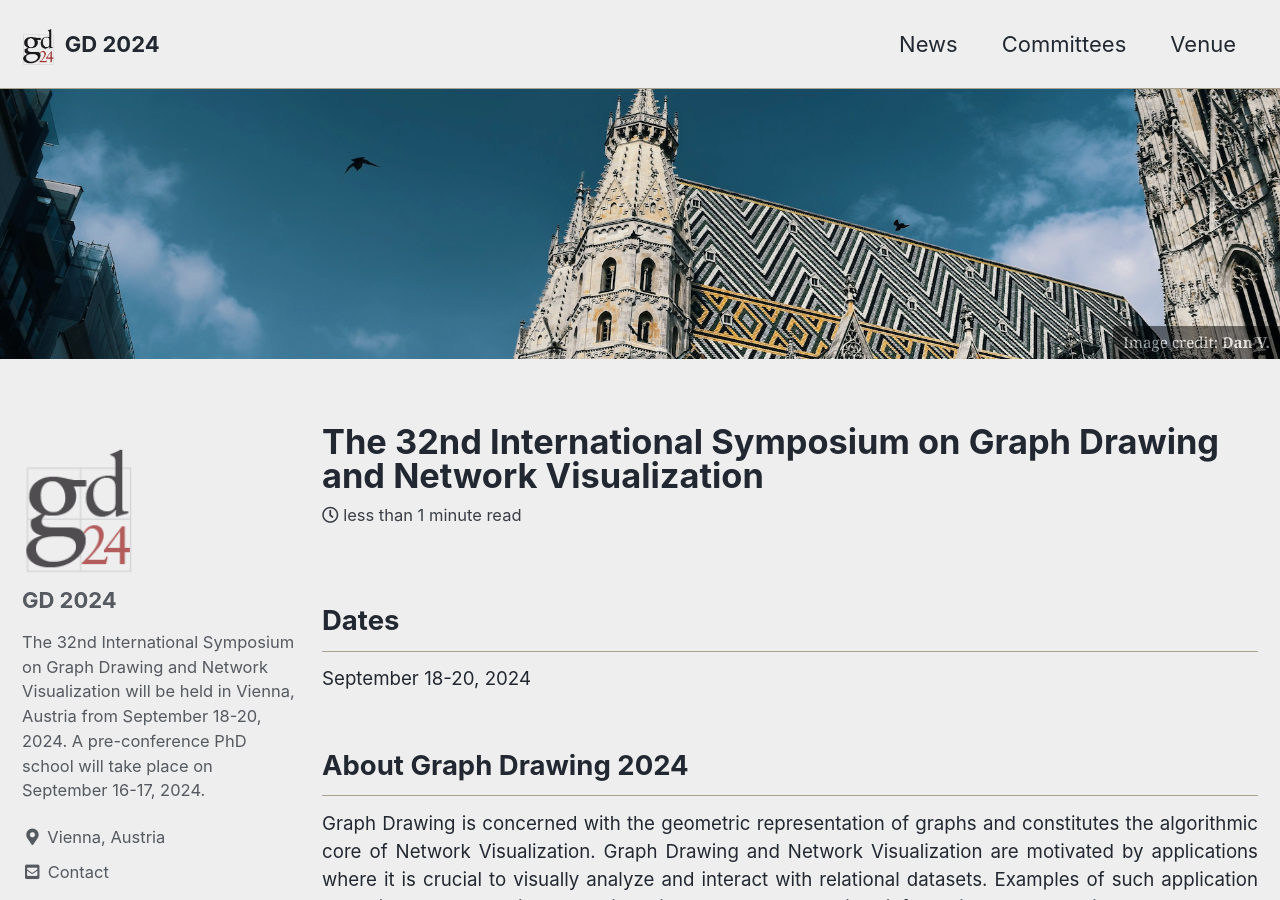
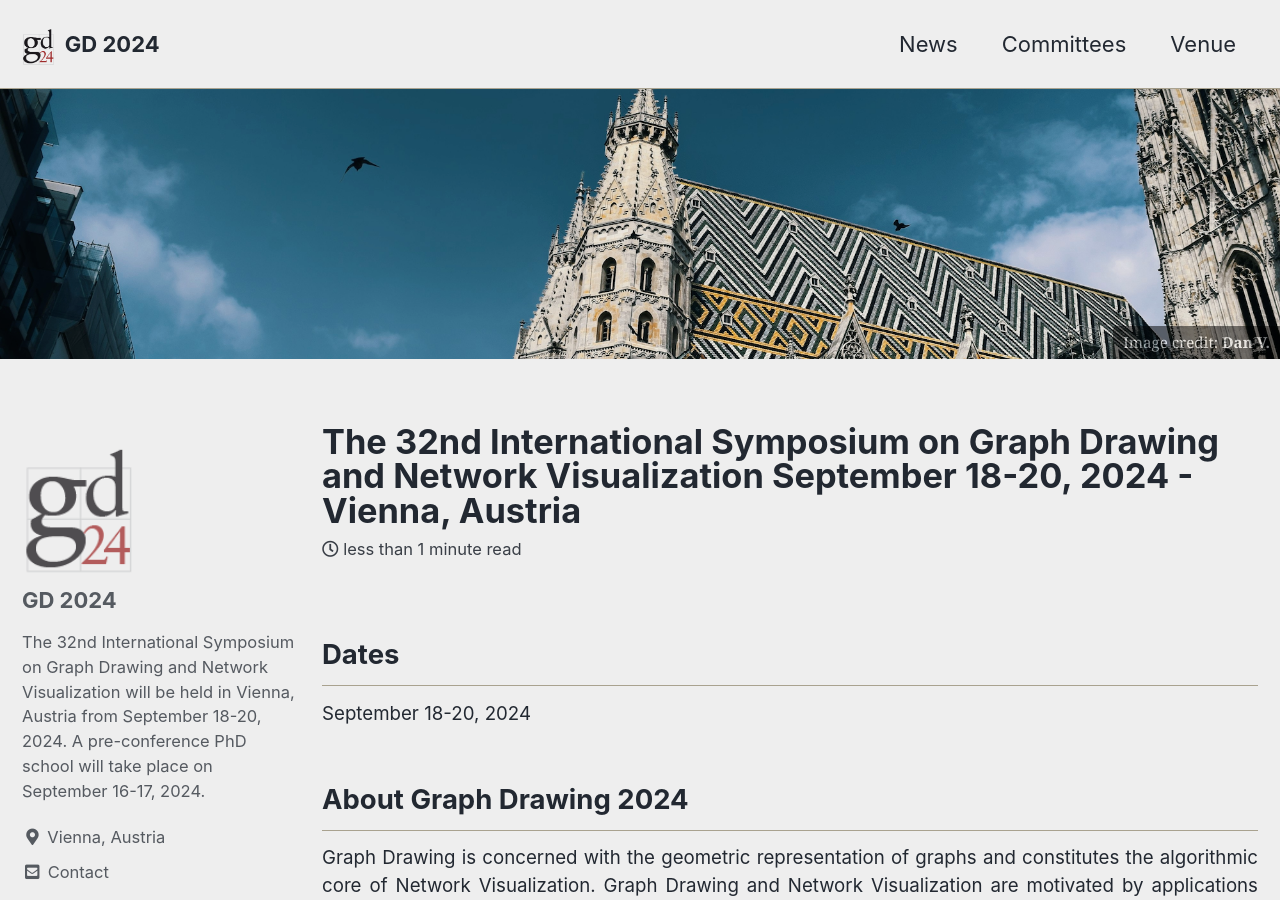
Before and after one commit to graphdrawing/gd2024, a Jekyll site: the page built from index.md, in a window 1280 px wide and 900 px high. Built offline with Jekyll 4.4.1, drawn with Linux system fonts in a browser that asks for light colours; cached includes are drawn as plain includes.

Commit message:
Update index.md

```diff
--- a/index.md
+++ b/index.md
@@ -1,6 +1,6 @@
 ---
 layout: single
-title: "The 32nd International Symposium on Graph Drawing and Network Visualization"
+title: "The 32nd International Symposium on Graph Drawing and Network Visualization\n September 18-20, 2024 - Vienna, Austria"
 subtitle: "September 18-20, 2024 - Vienna, Austria"
 classes: wide
   - landing
```
